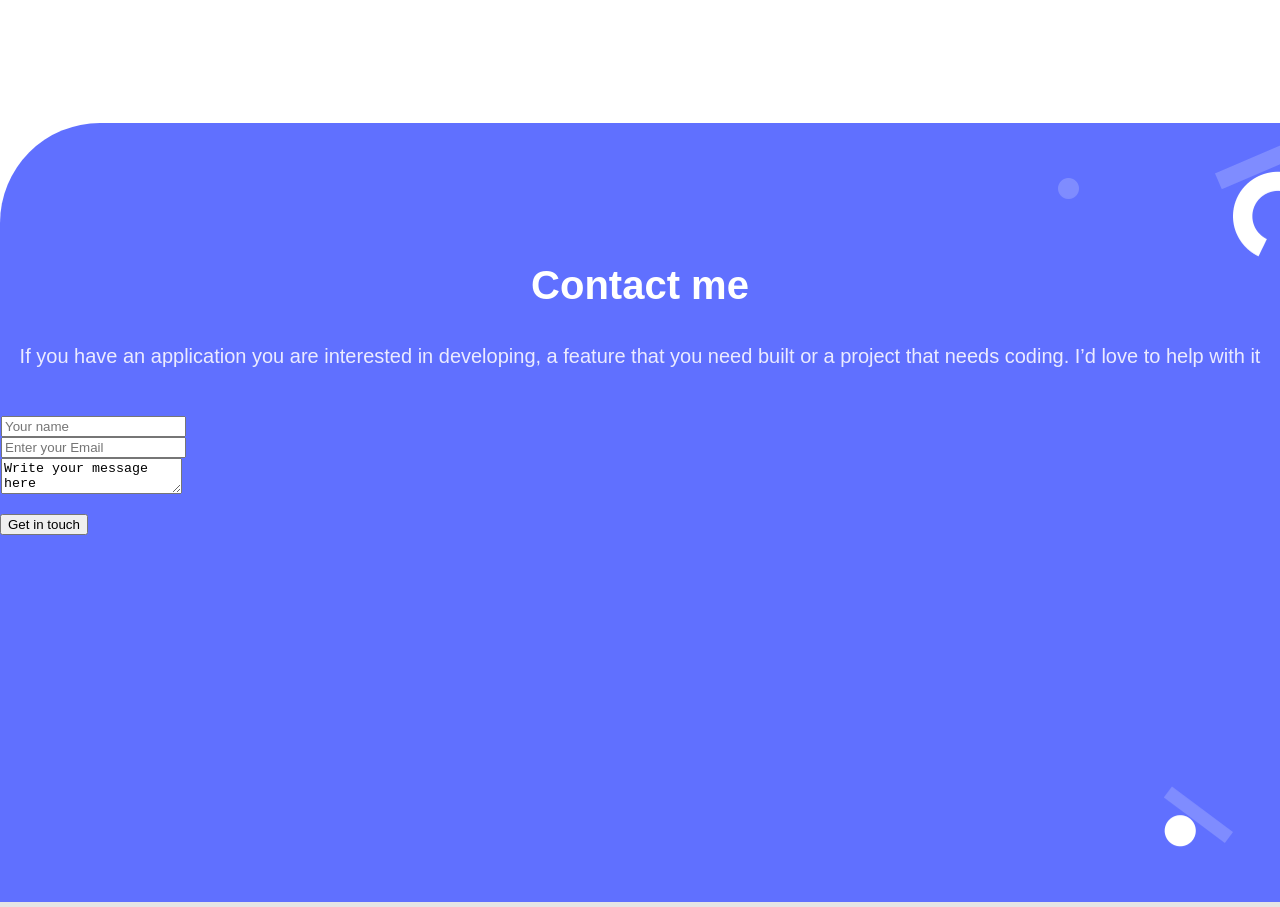
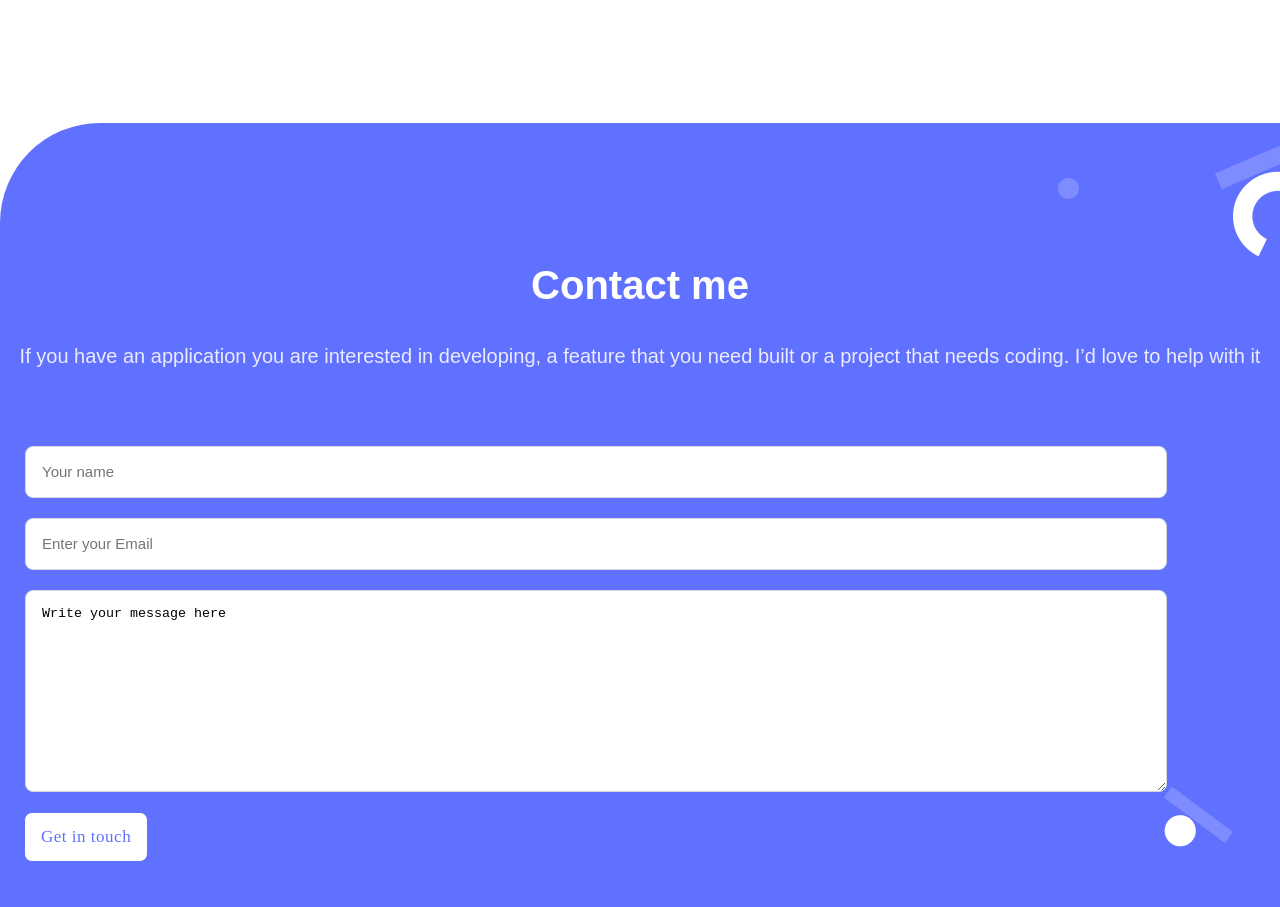
Before and after one commit to beyk/Portfolio-mobile-version, a plain HTML site: page index.html in a window 1280 px wide. Shown: the part 4040-4947 px from the top of the page. Drawn offline with Linux system fonts and the light colour scheme.

Commit message:
Add Style to contact me form

```diff
--- a/index.html
+++ b/index.html
@@ -239,7 +239,7 @@ Write your message here</textarea
 							>
 						</li>
 					</ul>
-					<button type="submit">Get in touch</button>
+					<button type="submit" id="submit">Get in touch</button>
 				</form>
 			</section>
 		</div>
--- a/styles/main.css
+++ b/styles/main.css
@@ -66,7 +66,7 @@ nav {
 /* Hero include  top images, text and bottom images */
 
 .hero {
-  background: url("../images/bg-shapes.png");
+	background: url('../images/bg-shapes.png');
 	padding-left: 20px;
 	background-size: cover;
 	background-repeat: no-repeat;
@@ -176,7 +176,7 @@ nav {
 	padding: 24px;
 	border-top-right-radius: 70px;
 	color: #000;
-  min-height:1263px;
+	min-height: 1263px;
 }
 
 .about-me-text {
@@ -219,12 +219,12 @@ nav {
 	width: 100%;
 	background: url(../images/contact-form-shapes-mobile.png) 100% 21px no-repeat;
 	background-size: auto 709px;
-  background-color: #6070FF;
+	background-color: #6070ff;
 	border-top-left-radius: 100px;
 	margin-top: -150px;
 	display: flex;
 	flex-direction: column;
-  /* justify-content: center; */
+  justify-content: center;
 }
 
 .contact-header {
@@ -237,7 +237,7 @@ nav {
 	font-weight: bold;
 	font-size: 40px;
 	line-height: 52px;
-  color: #FFFFFF;
+	color: #ffffff;
 }
 
 .contact-header p {
@@ -245,7 +245,65 @@ nav {
 	font-weight: normal;
 	font-size: 20px;
 	line-height: 28px;
-  color: #EBEBFF;
+	color: #ebebff;
 	margin-top: -12px;
 	padding: 10px;
 }
+
+form {
+   padding: 30px 24px 0 24px;
+}
+
+form ul li {
+	list-style-type: none;
+}
+
+form ul li:not(:last-child) {
+	margin-bottom: 20px;
+}
+
+form ul li input {
+  width: 90%;
+	border: 1px solid #cfd8dc;
+	border-radius: 8px;
+	background: white;
+	font-size: 15px;
+	line-height: 20px;
+	color: #172b4d;
+	padding: 15px 16px;
+	outline: none;
+}
+
+form ul li input:focus {
+	border: 2px solid #abc5eb;
+}
+
+form ul li textarea {
+	background: white;
+	border: 1px solid #cfd8dc;
+	border-radius: 8px;
+	padding: 15px 16px;
+	outline: none;
+	width: 90%;
+	height: 170px;
+}
+
+form ul li textarea:focus {
+	border: 2px solid #abc5eb;
+}
+
+#submit {
+padding: 12px 16px;
+background: #FFFFFF;
+border-radius: 8px;
+font-family: Poppins;
+font-style: normal;
+font-weight: 500;
+font-size: 17px;
+line-height: 24px;
+letter-spacing: 0.03em;
+color: #6070FF;
+outline: none;
+border: 1px solid #6070ff;
+margin-bottom: 45px;
+}
```
Lines whose indentation alone changed are shown as unchanged.
